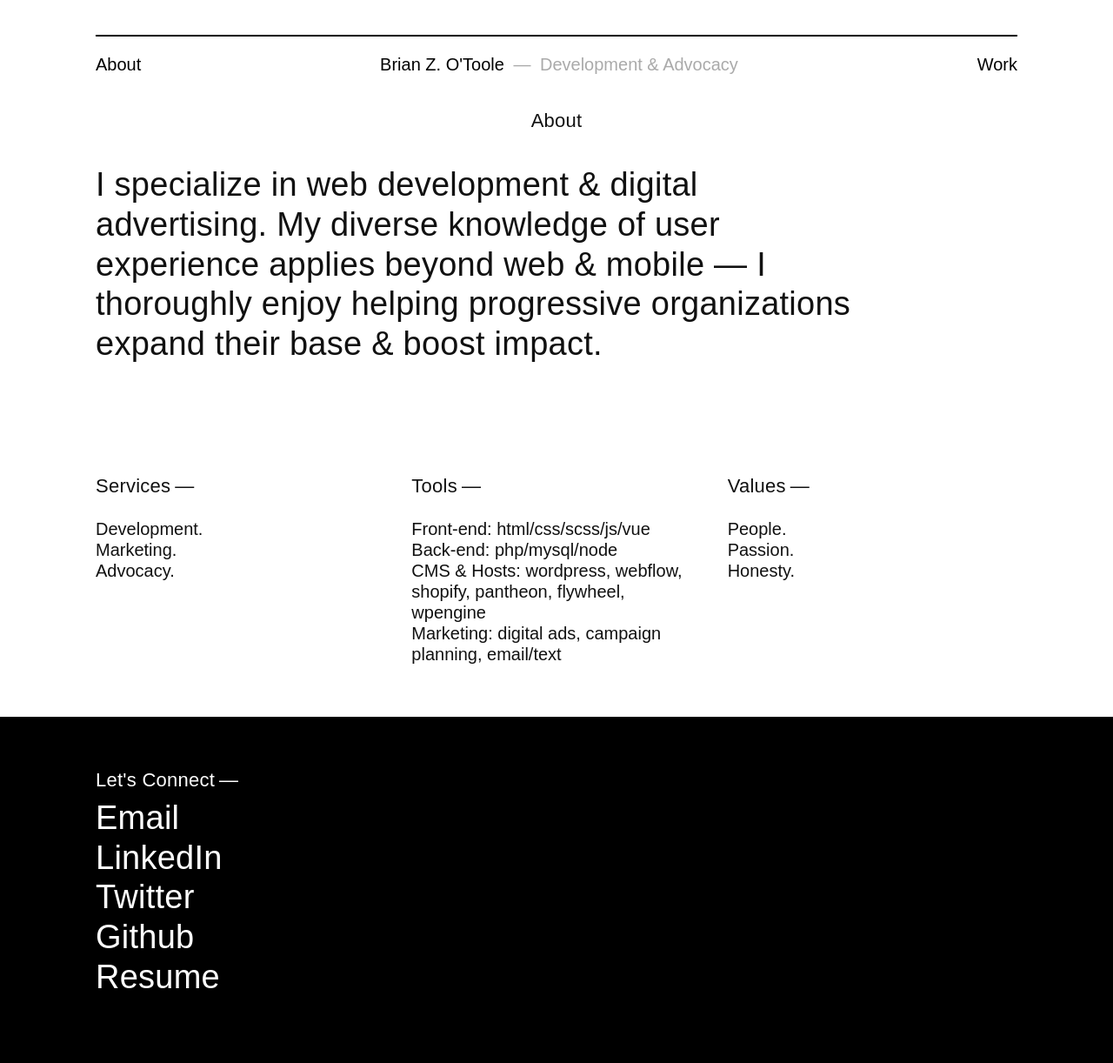
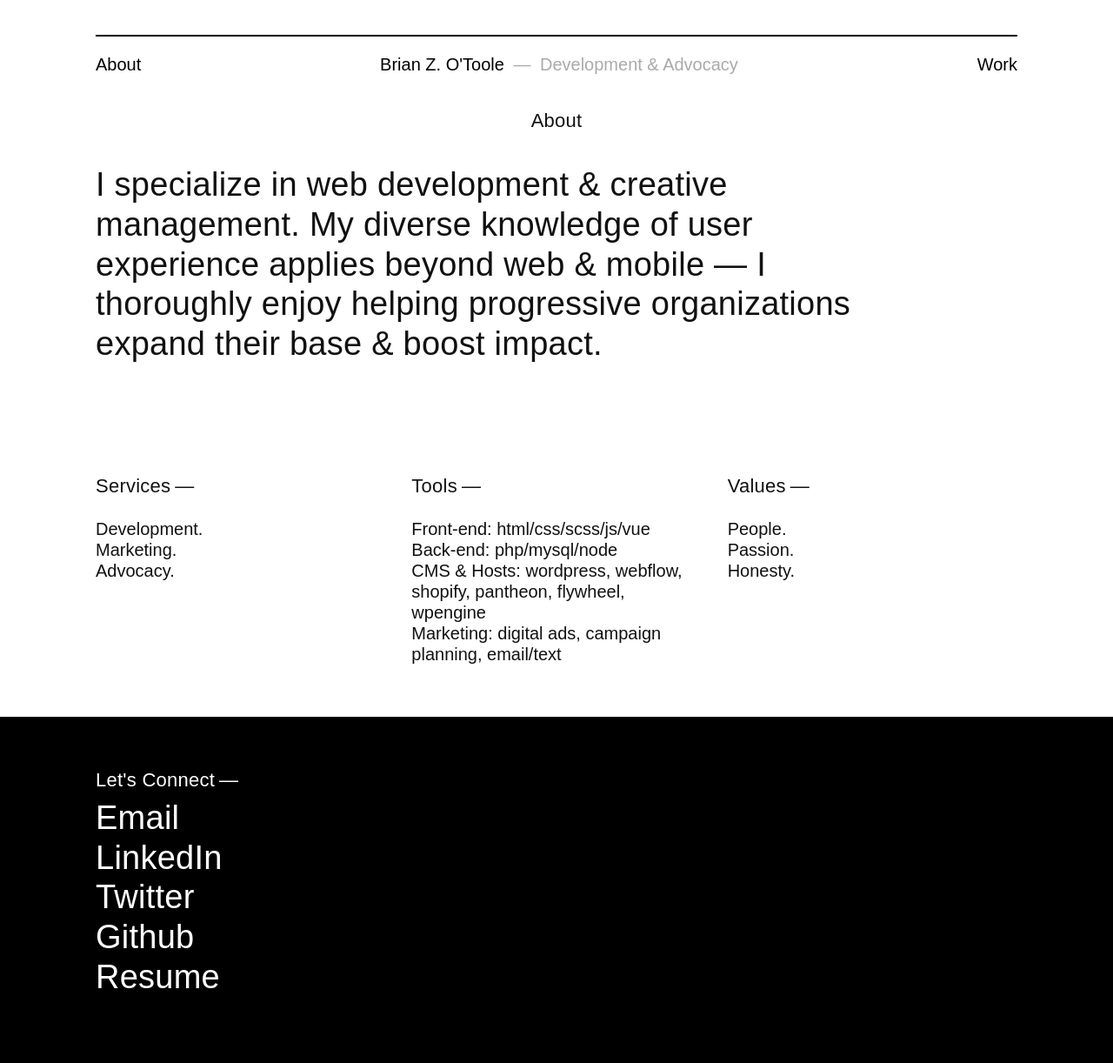
Before and after one commit to brianotoole/brianz5, a Jekyll site: the page built from about.html, in a window 1280 px wide. Shown: the whole page at 87% size. Built offline with Jekyll 4.4.1, drawn with Linux system fonts in a browser that asks for light colours; nearby versions of some CDN libraries.

Commit message:
update abt

```diff
--- a/about.html
+++ b/about.html
@@ -12,7 +12,7 @@ bodyclass: page-about
     <div class="container">
       <div class="row">
         <div class="col-xs-12 col-sm-10">
-          <h1 class="section-title h3">I specialize in web development &amp; digital advertising. My diverse knowledge of user experience applies beyond web & mobile — I thoroughly enjoy helping progressive organizations expand their base & boost impact.</h1>
+          <h1 class="section-title h3">I specialize in web development &amp; creative management. My diverse knowledge of user experience applies beyond web & mobile — I thoroughly enjoy helping progressive organizations expand their base & boost impact.</h1>
         </div><!--/.col-->
       </div><!--/.row-->
     </div><!--/.container-->
```
